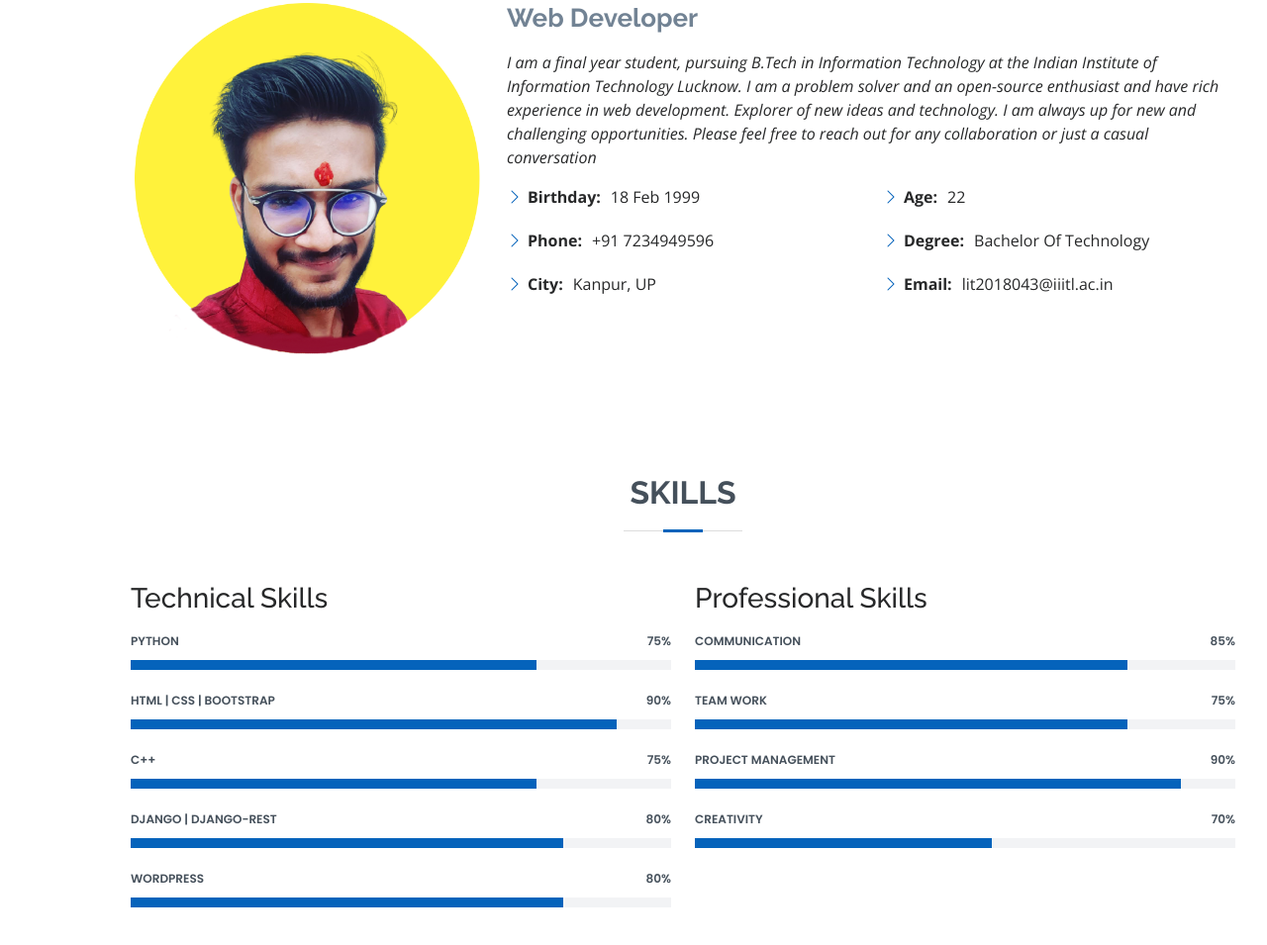
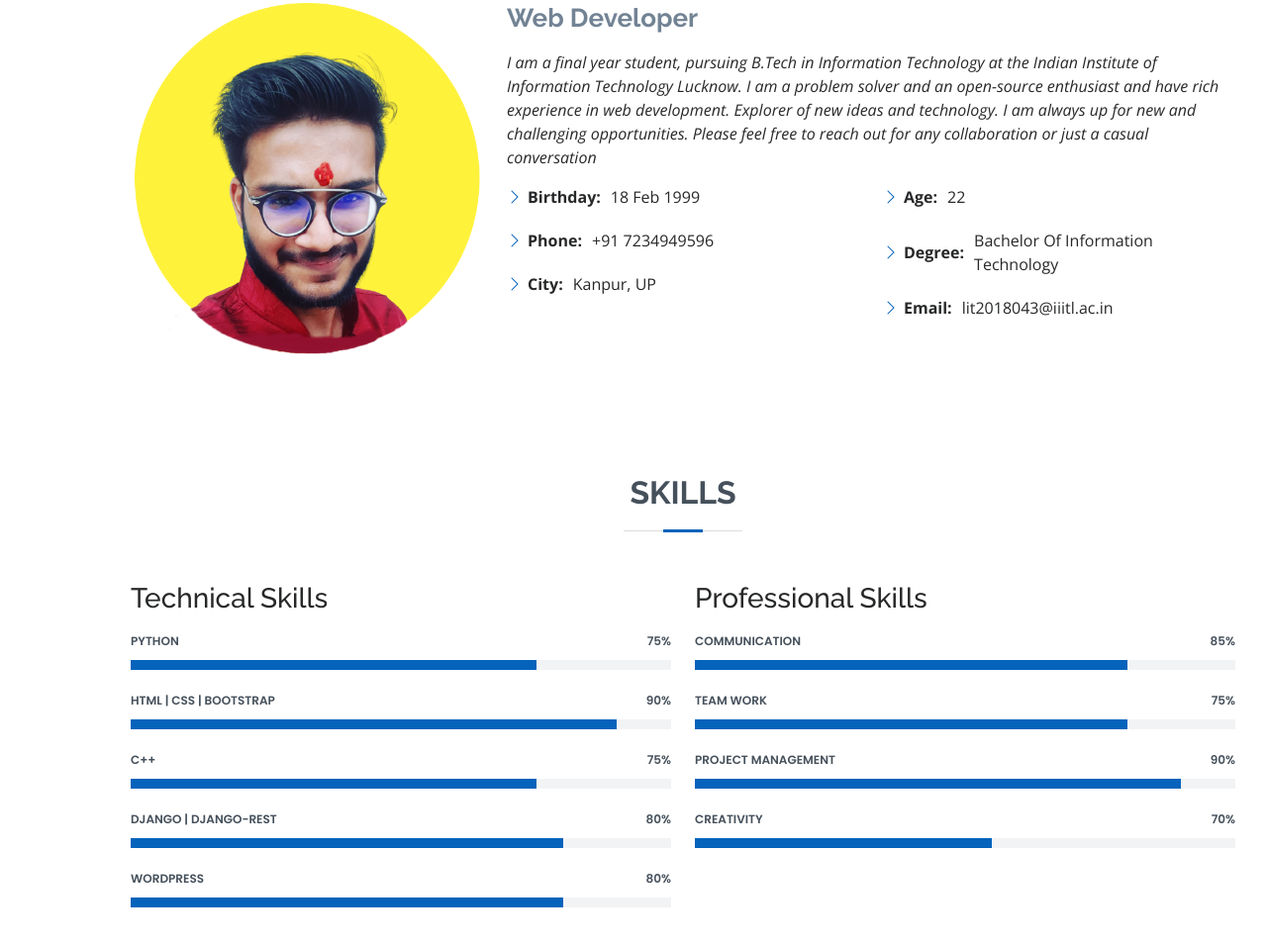
Before and after one commit to NightWalk-er/myportfolio, a plain HTML site: page index.html in a window 1280 px wide. Shown: the part 1013-1968 px from the top of the page at 99% size. Drawn offline with nearby package versions, Linux system fonts and the light colour scheme.

Commit message:
degree updated

```diff
--- a/index.html
+++ b/index.html
@@ -89,7 +89,7 @@
               <div class="col-lg-6">
                 <ul>
                   <li><i class="bi bi-chevron-right"></i> <strong>Age:</strong> <span>22</span></li>
-                  <li><i class="bi bi-chevron-right"></i> <strong>Degree:</strong> <span>Bachelor Of Technology</span></li>
+                  <li><i class="bi bi-chevron-right"></i> <strong>Degree:</strong> <span>Bachelor Of Information Technology</span></li>
                   <li><i class="bi bi-chevron-right"></i> <strong>Email:</strong> <span>lit2018043@iiitl.ac.in</span></li>
                 </ul>
               </div>
```
